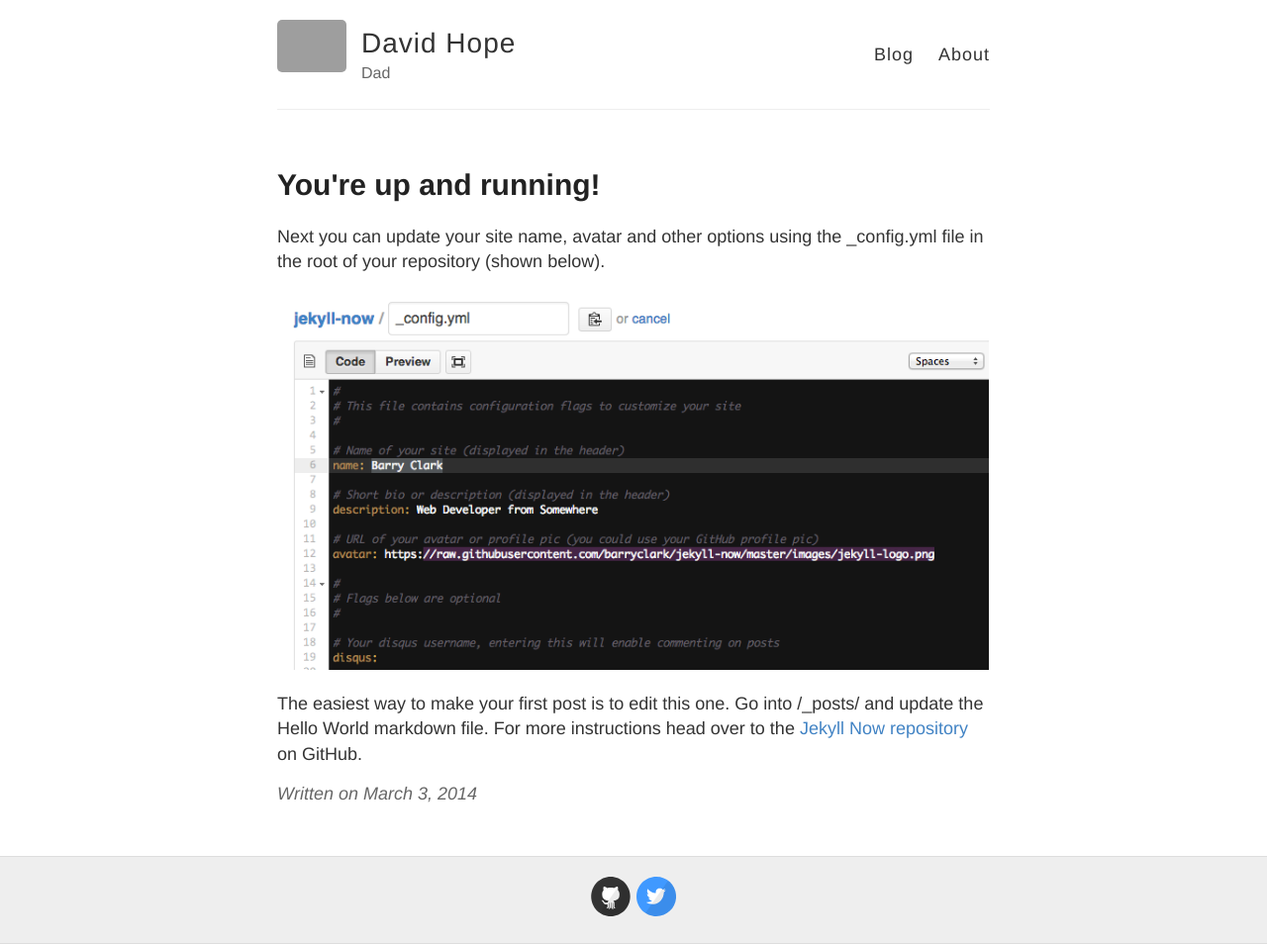
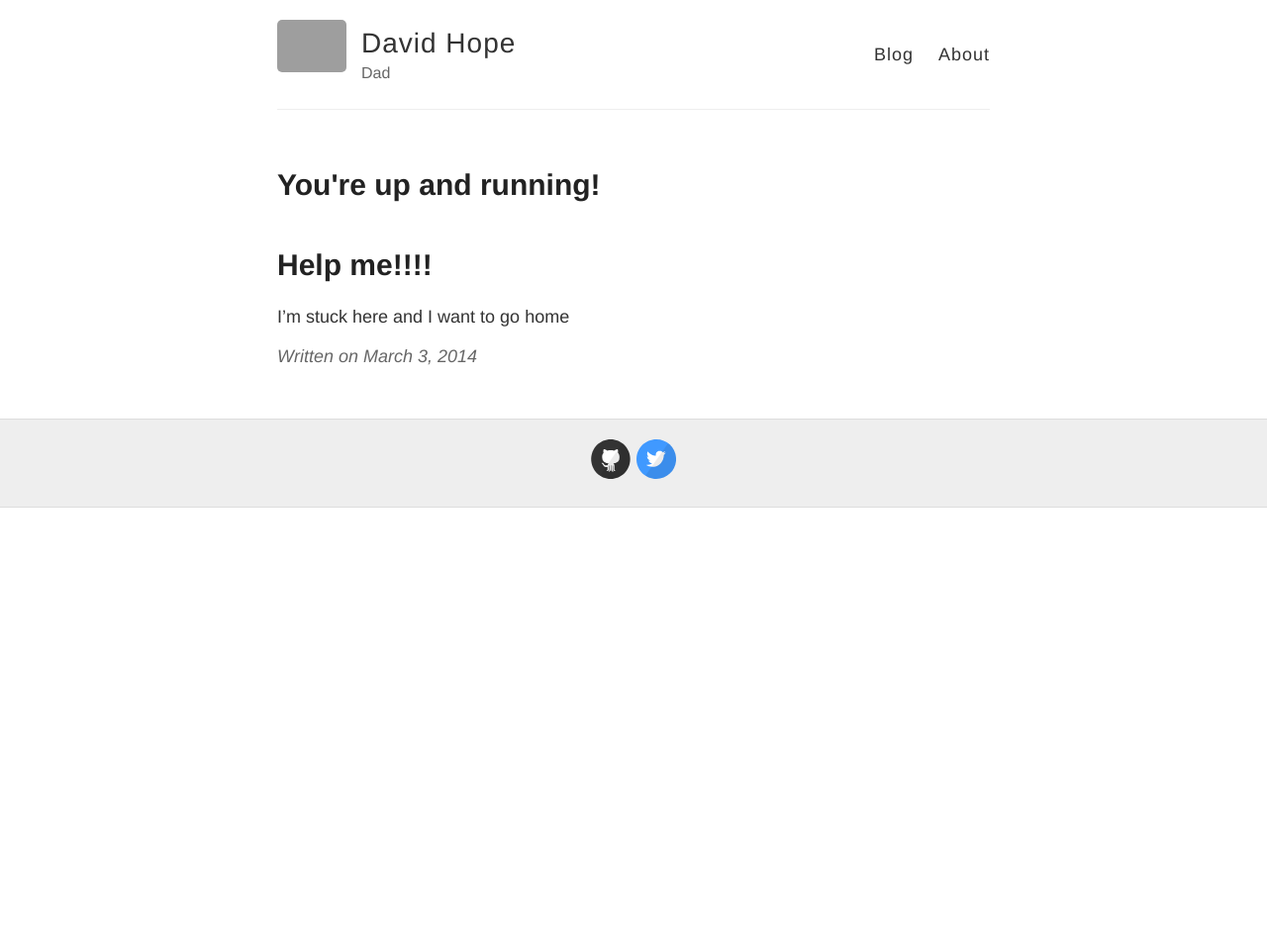
Before and after one commit to dhope/RezBaz, a Jekyll site: the page built from _posts/2014-3-3-Hello-World.md, in a window 1280 px wide. Shown: the whole page at 99% size. Built offline with Jekyll 4.4.1, drawn with Linux system fonts in a browser that asks for light colours; after the commit the page ends 900 px from its top, so only the background shows below that; grey boxes are pictures that could not be loaded.

Commit message:
First blog post

```diff
--- a/_posts/2014-3-3-Hello-World.md
+++ b/_posts/2014-3-3-Hello-World.md
@@ -3,8 +3,6 @@ layout: post
 title: You're up and running!
 ---
 
-Next you can update your site name, avatar and other options using the _config.yml file in the root of your repository (shown below).
+# Help me!!!!
 
-![_config.yml]({{ site.baseurl }}/images/config.png)
-
-The easiest way to make your first post is to edit this one. Go into /_posts/ and update the Hello World markdown file. For more instructions head over to the [Jekyll Now repository](https://github.com/barryclark/jekyll-now) on GitHub.
+I'm stuck here and I want to go home
```
